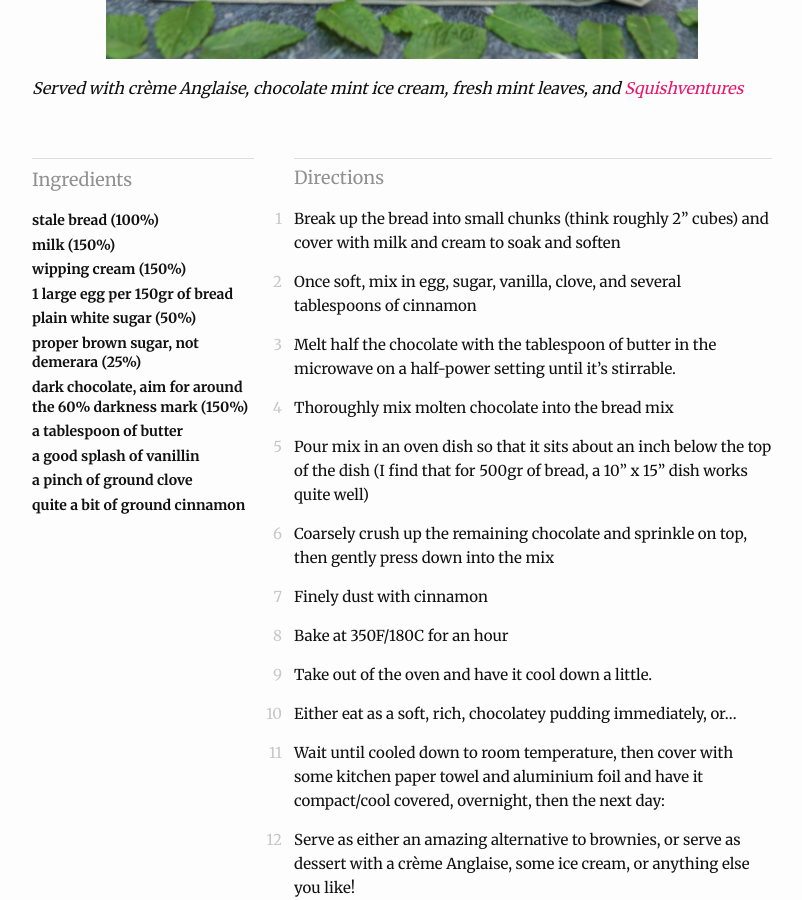
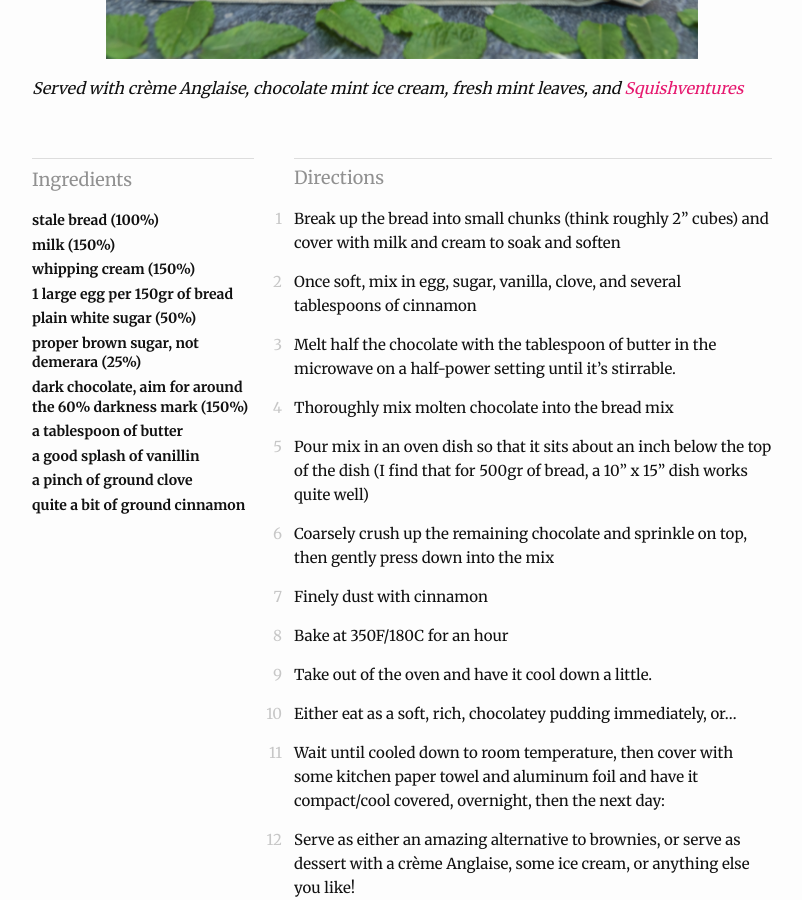
Before and after one commit to k88hudson/wouldeatagain, a Jekyll site: the page built from _posts/2016-07-10-chocolate-bread-pudding.markdown, in a window 1280 px wide and 900 px high, scrolled down 1530 px. Shown: the whole window, without its empty margins (238-1040 px from the left). Built offline with Jekyll 4.4.1, drawn with Linux system fonts in a browser that asks for light colours; some web fonts are replaced.

Commit message:
spelling/style

```diff
--- a/_posts/2016-07-10-chocolate-bread-pudding.markdown
+++ b/_posts/2016-07-10-chocolate-bread-pudding.markdown
@@ -9,7 +9,7 @@
 ingredients:
   - stale bread (100%)
   - milk (150%)
-  - wipping cream (150%)
+  - whipping cream (150%)
   - 1 large egg per 150gr of bread
   - plain white sugar (50%)
   - proper brown sugar, not demerara (25%)
@@ -33,7 +33,7 @@
   8. Bake at 350F/180C for an hour
   9. Take out of the oven and have it cool down a little.
   10. Either eat as a soft, rich, chocolatey pudding immediately, or...
-  11. Wait until cooled down to room temperature, then cover with some kitchen paper towel and aluminium foil and have it compact/cool covered, overnight, then the next day:
+  11. Wait until cooled down to room temperature, then cover with some kitchen paper towel and aluminum foil and have it compact/cool covered, overnight, then the next day:
   12. Serve as either an amazing alternative to brownies, or serve as dessert with a crème Anglaise, some ice cream, or anything else you like!
 
 ---
```
